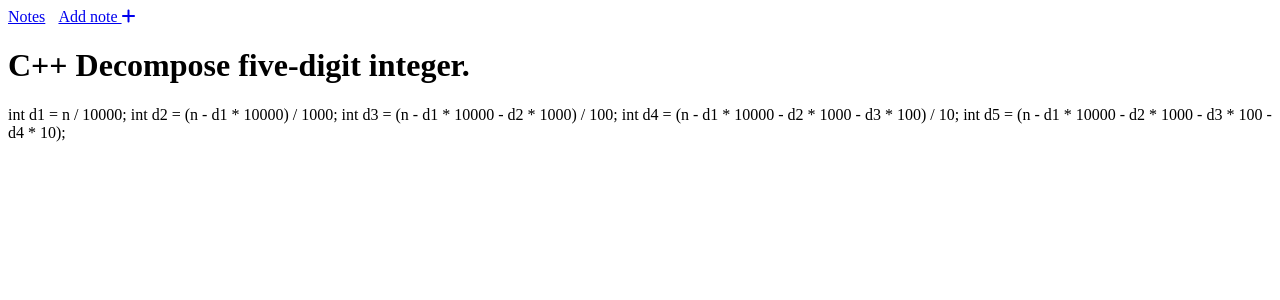
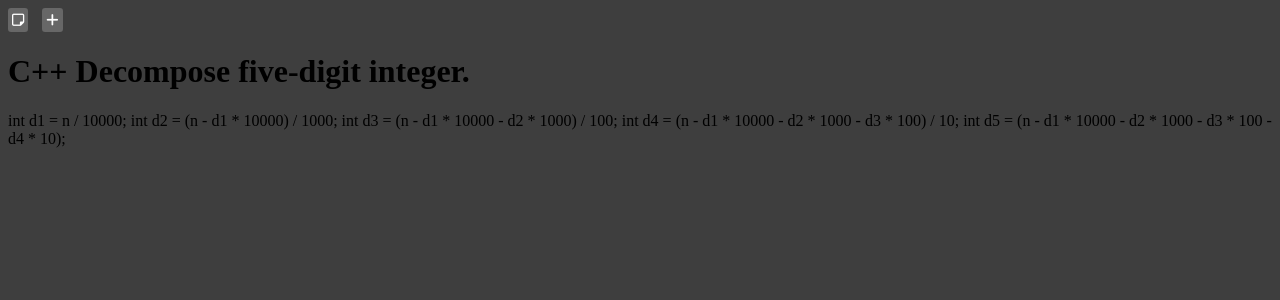
Before and after one commit to muradaghazade/Notes-app, a Flask app: page /notetext/1 in a window 1280 px wide. Shown: the top 300 px of the page. Run offline with Flask 2, Linux system fonts and the light colour scheme; data comes from the database, SQL or seed files in the repository; both versions use the stored data as it was after the commit; some libraries are stand-ins or nearby versions.

Commit message:
design started

```diff
--- a/app.py
+++ b/app.py
@@ -1,5 +1,6 @@
 from flask import Flask, render_template, url_for, redirect, request
 from flask_sqlalchemy import SQLAlchemy
+from datetime import datetime
 # from models import Note
 
 app = Flask(__name__)
@@ -10,10 +11,12 @@ class Note(db.Model):
     id = db.Column(db.Integer, primary_key=True)
     title = db.Column(db.String(80), nullable=False)
     text = db.Column(db.String(500), nullable=False)
+    addedat = db.Column(db.DateTime, nullable = False)
 
-    def __init__(self, title, text):
+    def __init__(self, title, text, addedat):
         self.title = title
         self.text = text
+        self.addedat = addedat
 
 @app.route('/notes')
 def notes():
@@ -33,7 +36,8 @@ def addnote():
     else:
         title = request.form['title']
         text = request.form['text']
-        note = Note(title, text)
+        addedat = datetime.now()
+        note = Note(title, text, addedat)
         db.session.add(note)
         db.session.commit()
         return redirect(url_for('notes'))
--- a/templates/base.html
+++ b/templates/base.html
@@ -5,10 +5,10 @@
     <meta name="viewport" content="width=device-width, initial-scale=1.0">
     <title>Notes</title>
 </head>
-<body>
-    <div>
-        <a href="{{ url_for('notes') }}" style="margin-right: 10px;">Notes</a>
-        <a href="{{ url_for('addnote') }}">Add note <i class="fas fa-plus"></i></a>
+<body style="background-color: rgb(62, 62, 62);">
+    <div style="background-color: rgb(62, 62, 62);">
+        <a href="{{ url_for('notes') }}" style="margin-right: 10px;"><button style="background-color: rgb(103, 103, 103); color: white; border: transparent; border-radius: 3px; font-size: 14px; padding: 4px;"><i class="far fa-sticky-note"></i></button></a>
+        <a href="{{ url_for('addnote') }}" style="color: white;"><button style="background-color: rgb(103, 103, 103); color: white; border: transparent; border-radius: 3px; font-size: 14px; padding: 4px;"><i class="fas fa-plus"></i></a></button>
     </div>
     {% block notes %}{% endblock %}
     {% block addnotes %}{% endblock %}
```
Also changed, not shown: templates/notes.html (+5 -4 lines), mydatabase.db.
